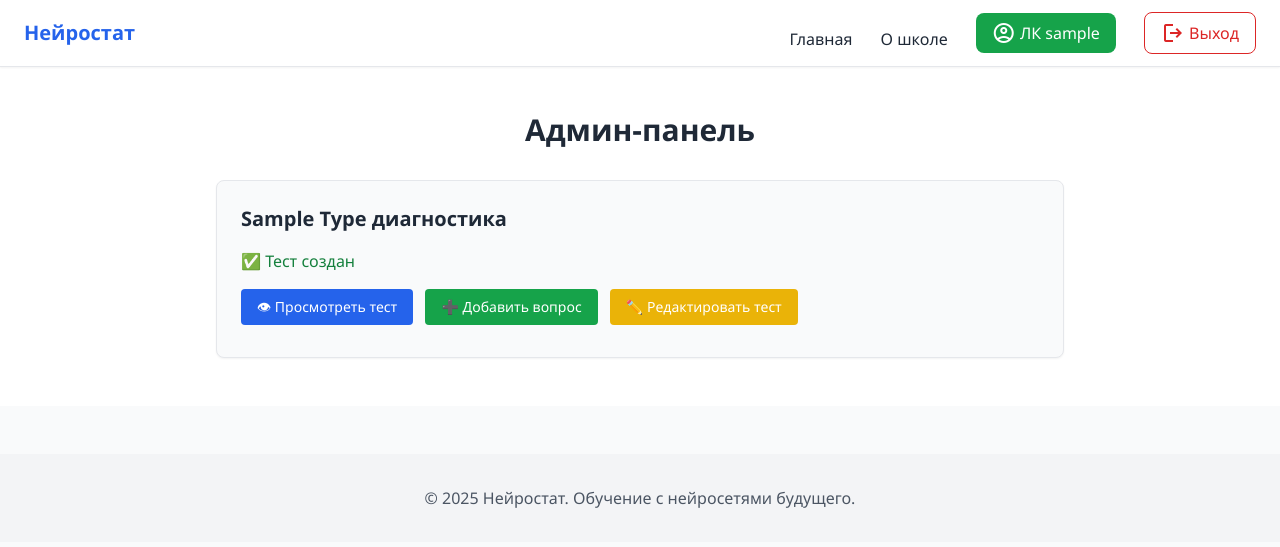
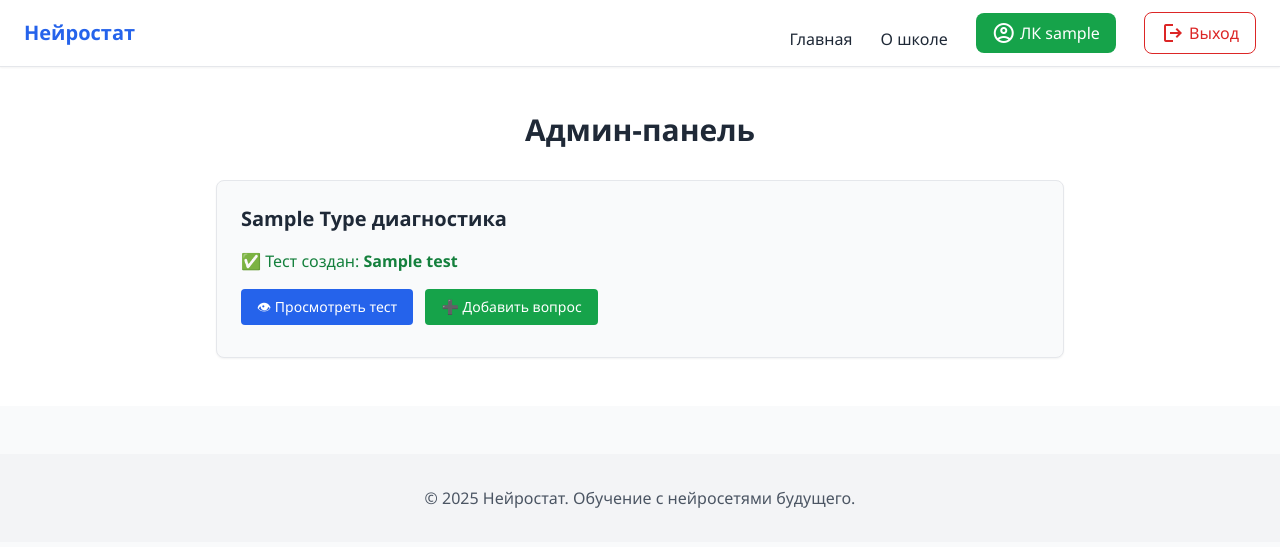
Before and after one commit to NesmitC/project_webmath, a Flask app: page /admin/ in a window 1280 px wide. Shown: the top 547 px of the page. Run offline with Flask 3, Linux system fonts and the light colour scheme; the visitor is signed in with stand-in values (Sample User, id 1); tables that the repository leaves empty hold one stand-in row (values such as "Sample post"); parts of the project's set-up code (start-up, migrations or seed data) failed here and were passed over; some libraries are stand-ins or nearby versions.

```diff
--- a/app/admin/routes.py
+++ b/app/admin/routes.py
@@ -27,35 +27,58 @@ def index():
     return render_template('admin/index.html', types=types)
 
 
+def get_test_by_type_name(test_type_name):
+    """Унифицированная функция для получения теста по имени типа"""
+    test_type = TestType.query.filter_by(name=test_type_name).first_or_404()
+    test = Test.query.filter_by(test_type_id=test_type.id).first()
+    return test, test_type
+
+
+@admin.route('/add-test/<test_type_name>', methods=['GET', 'POST'])
+@admin_required
+def add_test(test_type_name):
+    test_type = TestType.query.filter_by(name=test_type_name).first_or_404()
+
+    if request.method == 'POST':
+        title = request.form['title']
+        test_text = request.form['test_text']
+
+        # Проверим, нет ли уже теста
+        existing = Test.query.filter_by(test_type_id=test_type.id).first()
+        if existing:
+            flash("Тест для этого типа уже существует.")
+            return redirect(url_for('admin.index'))
+
+        test = Test(
+            title=title,
+            test_text=test_text,
+            test_type_id=test_type.id
+        )
+        db.session.add(test)
+        db.session.commit()
+        flash("✅ Тест создан")
+        return redirect(url_for('admin.index'))
+
+    return render_template('admin/add_test.html', test_type_name=test_type_name)
+
+
 @admin.route('/add-question/<test_type_name>', methods=['GET', 'POST'])
 @admin_required
 def add_question(test_type_name):
-    test_type = TestType.query.filter_by(name=test_type_name).first_or_404()
-
-    # ✅ Исправлено: используем filter_by(test_type_id=...)
-    test = Test.query.filter_by(test_type_id=test_type.id).first()
-
+    test, test_type = get_test_by_type_name(test_type_name)
     if not test:
         flash("Сначала создайте тест для этого типа.")
         return redirect(url_for('admin.index'))
 
     if request.method == 'POST':
-        question_number = int(request.form['question_number'])
-        question_type = request.form['question_type']
-        task_text = request.form.get('task_text')  # может быть None
-        question_text = request.form['question_text']
-        options = request.form.get('options')
-        correct_answer = request.form['correct_answer']
-        info = request.form.get('info')
-
         question = Question(
-            question_number=question_number,
-            question_type=question_type,
-            task_text=task_text,
-            question_text=question_text,
-            options=options,
-            correct_answer=correct_answer,
-            info=info,
+            question_number=int(request.form['question_number']),
+            question_type=request.form['question_type'],
+            task_text=request.form.get('task_text'),
+            question_text=request.form['question_text'],
+            options=request.form.get('options'),
+            correct_answer=request.form['correct_answer'],
+            info=request.form.get('info'),
             test_id=test.id
         )
         db.session.add(question)
@@ -90,24 +113,16 @@ def edit_question(question_id):
 @admin.route('/edit-test/<test_type_name>', methods=['GET', 'POST'])
 @admin_required
 def edit_test(test_type_name):
-    test_type = TestType.query.filter_by(name=test_type_name).first_or_404()
-
-    # ✅ Исправлено: используем filter_by(test_type_id=...)
-    test = Test.query.filter_by(test_type_id=test_type.id).first()
-
+    test, test_type = get_test_by_type_name(test_type_name)
     if not test:
-        flash("Тест ещё не создан. Сначала создайте тест.")
+        flash("Тест ещё не создан.")
         return redirect(url_for('admin.index'))
 
     if request.method == 'POST':
-        title = request.form['title']
-        test_text = request.form['test_text']
-
-        test.title = title
-        test.test_text = test_text
+        test.title = request.form['title']
+        test.test_text = request.form['test_text']
         db.session.commit()
-
-        flash("✅ Текст теста успешно обновлён")
+        flash("✅ Текст теста обновлён")
         return redirect(url_for('admin.index'))
 
     return render_template('admin/edit_test.html', test=test, test_type=test_type)
@@ -116,16 +131,8 @@ def edit_test(test_type_name):
 @admin.route('/view-test/<test_type_name>')
 @admin_required
 def view_test(test_type_name):
-    # Находим тип теста по имени
-    test_type = TestType.query.filter_by(name=test_type_name).first_or_404()
-
-    # ✅ Правильно находим тест по test_type_id
-    test = Test.query.filter_by(test_type_id=test_type.id).first()
-
-    # Если теста нет — показываем сообщение и возвращаемся
+    test, test_type = get_test_by_type_name(test_type_name)
     if not test:
         flash("Тест ещё не создан.")
         return redirect(url_for('admin.index'))
-
-    # Передаём тест и тип теста в шаблон
     return render_template('admin/view_test.html', test=test, test_type=test_type)
--- a/templates/admin/edit_question.html
+++ b/templates/admin/edit_question.html
@@ -33,8 +33,8 @@
             <div id="task-text-field"
                 class="mb-4 {% if question.question_type in ['short-answer', 'checkbox', 'match'] %}{% else %}hidden{% endif %}">
                 <label class="block font-medium mb-2">Текст задания (общий)</label>
-                <textarea name="task_text" class="border p-2 w-full rounded" rows="3"
-                    placeholder="Например: В одном из слов допущена ошибка...">{{ question.task_text }}</textarea>
+                <textarea name="task_text" class="border p-2 w-full rounded"
+                    rows="3">{{ question.task_text }}</textarea>
             </div>
 
             <!-- ✅ Поле: Текст вопроса -->
--- a/templates/admin/index.html
+++ b/templates/admin/index.html
@@ -12,24 +12,16 @@
                 <h2 class="text-xl font-semibold mb-4">{{ test_type.name | title }} диагностика</h2>
 
                 {% if test_type.tests %}
-                <p class="text-green-700 mb-4">✅ Тест создан</p>
+                {% set test = test_type.tests[0] %}
+                <p class="text-green-700 mb-4">✅ Тест создан: <strong>{{ test.title }}</strong></p>
 
-                <!-- Кнопка: Просмотреть тест -->
                 <a href="{{ url_for('admin.view_test', test_type_name=test_type.name) }}"
                     class="inline-block mb-2 bg-blue-600 hover:bg-blue-700 text-white text-sm px-4 py-2 rounded transition">
                     👁 Просмотреть тест
                 </a>
-
-                <!-- Кнопка: Добавить вопрос -->
                 <a href="{{ url_for('admin.add_question', test_type_name=test_type.name) }}"
                     class="inline-block mb-2 bg-green-600 hover:bg-green-700 text-white text-sm px-4 py-2 rounded transition ml-2">
                     ➕ Добавить вопрос
-                </a>
-
-                <!-- Кнопка: Редактировать тест -->
-                <a href="{{ url_for('admin.edit_test', test_type_name=test_type.name) }}"
-                    class="inline-block mb-2 bg-yellow-500 hover:bg-yellow-600 text-white text-sm px-4 py-2 rounded transition ml-2">
-                    ✏️ Редактировать тест
                 </a>
                 {% else %}
                 <p class="text-red-600 mb-4">❌ Тест не создан</p>
```
Also changed, not shown: templates/admin/add_test.html (added, +33 -0 lines).
